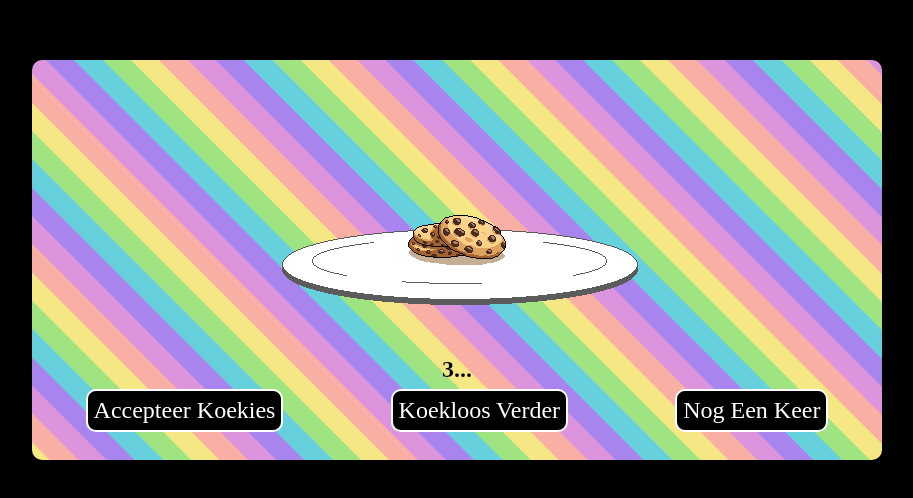
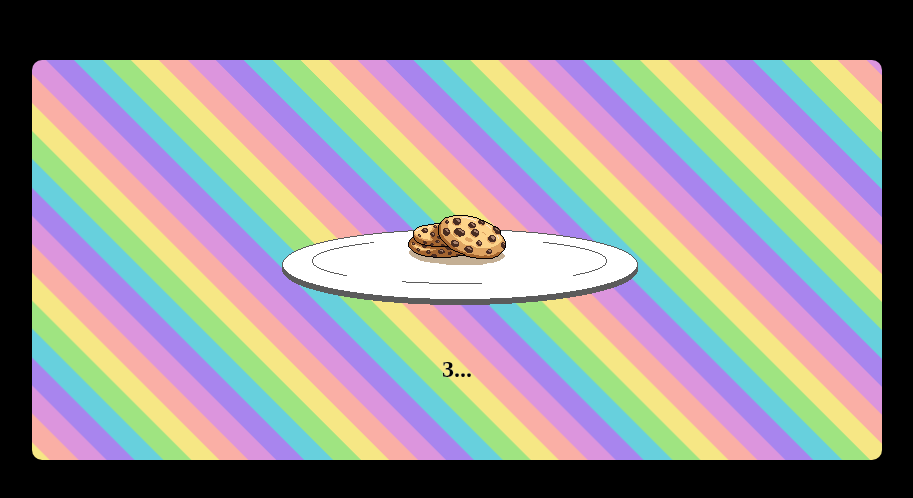
Before and after one commit to MarthGimenzo/Koekiemelding-Jouke, an Angular app in the folder koekiemelding-jouke/: page / in a window 1280 px wide. Shown: the part 220-718 px from the top of the page, without its empty margins (183-1096 px from the left). Built offline with nearby package versions, Linux system fonts and the light colour scheme; a web font is replaced by a local one.

Commit message:
Added button animations

```diff
--- a/koekiemelding-jouke/src/app/app.component.html
+++ b/koekiemelding-jouke/src/app/app.component.html
@@ -4,9 +4,9 @@
 
   <h1 id="text">Laat je je koekies niet afpakken!</h1>
   <div class="buttons">
-    <button>Accepteer Koekies</button>
-    <button>Koekloos Verder</button>
-    <button>Nog Een Keer</button>
+    <button id="left_button">Accepteer Koekies</button>
+    <button id="middle_button">Koekloos Verder</button>
+    <button id="right_button">Nog Een Keer</button>
   </div>
 
 
--- a/koekiemelding-jouke/src/app/app.component.ts
+++ b/koekiemelding-jouke/src/app/app.component.ts
@@ -16,12 +16,7 @@
 
   ngOnInit() {
 
-    //let intro_tune = new Howl({
-    //  src: ['../assets/soundeffects/fupicat__winsquare.wav'],
-    //  autoplay: true,
-    //});
     let intro = new TimelineLite();
-    //intro_tune.play();0
     intro.to('#yellow-rectangle', 0.2, { scaleY: 1, delay: 1, ease: Power0.easeOut })
     .from('#cookieplate', 0.6, { x: -1500, ease: Back.easeOut  })
       .to('#text', { duration:0.5, opacity: 1, yoyo: true,ease:Power0.easeNone,repeat:4})
@@ -35,17 +30,21 @@
           .set('#text', {delay: 0.2, opacity: 1})
       )
       .set('#text', {delay: 0.2, opacity: 0})
-      .from('#lefthand', 0.3, { x: -1600, delay: 2, ease: Power0.easeOut  })
+
+      // Left hand animation:
+      intro.from('#lefthand', 0.3, { x: -1600, delay: 2, ease: Power0.easeOut  })
       .set('#lefthand',{delay: 0.08, attr:{src:"..\\assets\\left_hand_2.png"}})
       .set('#lefthand',{delay: 0.08, attr:{src:"..\\assets\\left_hand_3.png"}})
-      .to('#righthand', 0.3, { x: -660, ease: Power0.easeOut  })
+
+      // Right hand animation:
+      intro.to('#righthand', 0.3, { x: -660, ease: Power0.easeOut  })
       .set('#righthand',{delay: 0.08, attr:{src:"..\\assets\\right_hand_2.png"}})
       .set('#righthand',{delay: 0.08, attr:{src:"..\\assets\\right_hand_3.png"}})
 
-    // Display buttons:
-
-
-
+      // Display buttons:
+      intro.from('#left_button', 0.4, { x: -300, ease: Back.easeOut  })
+      intro.from('#middle_button', 0.4, { y: 100, ease: Back.easeOut},'-=0.4')
+      intro.from('#right_button', 0.4, { x: 300, ease: Back.easeOut},'-=0.4')
 
   }
 }
```
